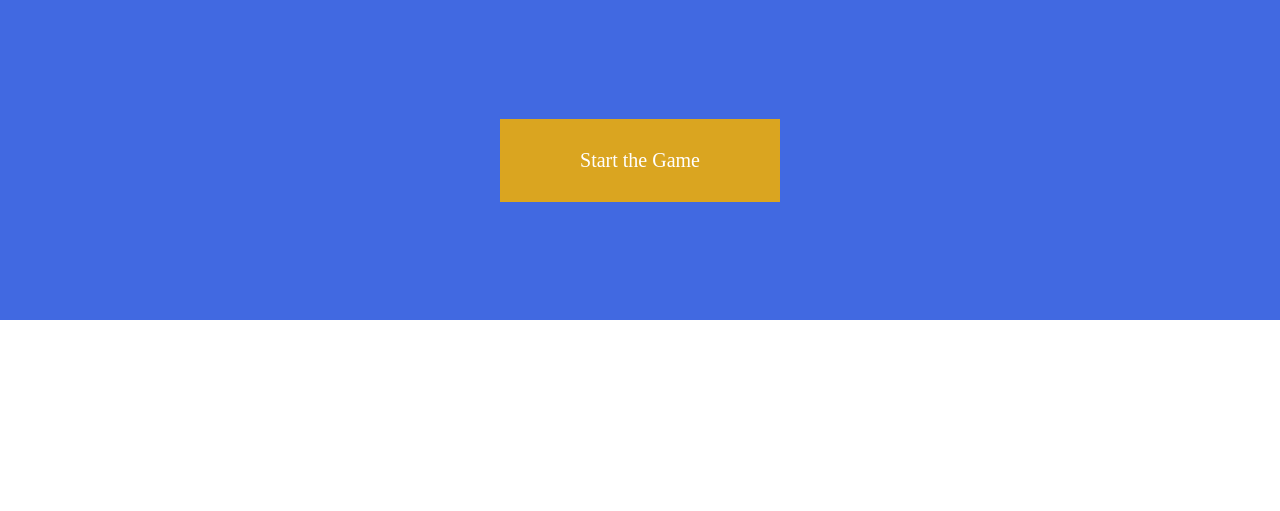
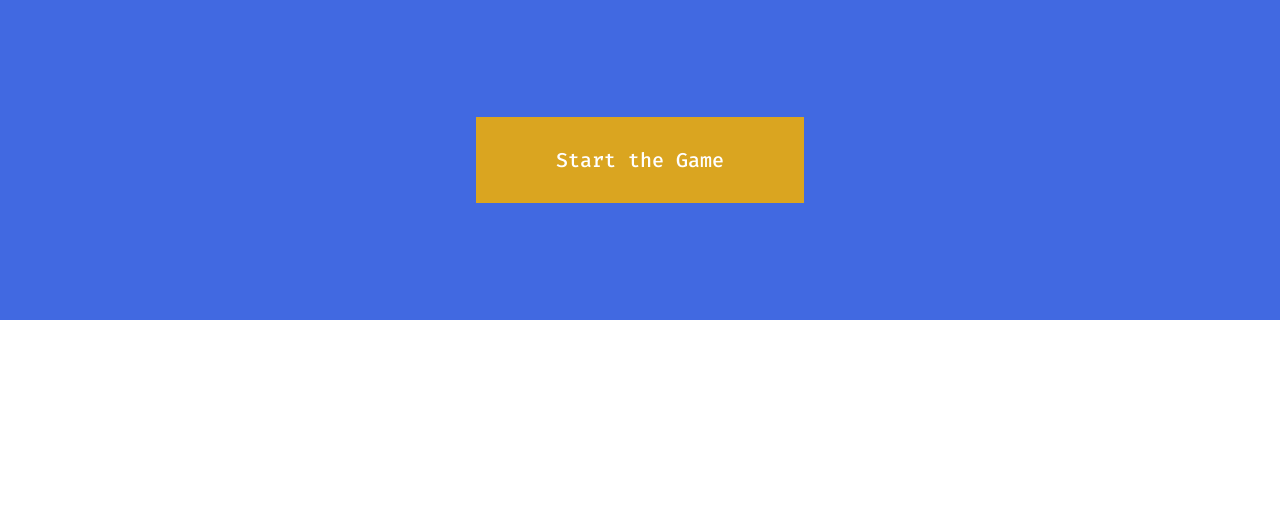
Before and after one commit to pulkitgangwar/simple-rock-paper-scissors-game, a plain HTML site: page index.html in a window 1280 px wide. Shown: the top 511 px of the page. Drawn offline with Linux system fonts and the light colour scheme.

Commit message:
google font fira code added

```diff
--- a/index.html
+++ b/index.html
@@ -5,6 +5,10 @@
     <meta name="viewport" content="width=device-width, initial-scale=1.0" />
     <meta http-equiv="X-UA-Compatible" content="ie=edge" />
     <title>Rock Paper Scissors</title>
+    <link
+      href="https://fonts.googleapis.com/css?family=Fira+Code:500&display=swap"
+      rel="stylesheet"
+    />
     <link rel="stylesheet" href="style.css" />
   </head>
   <body>
--- a/style.css
+++ b/style.css
@@ -10,7 +10,7 @@
 
 body {
   font-size: 1.6rem;
-  font-family: fira code;
+  font-family: "Fira Code", monospace;
   font-weight: 500;
   line-height: 1.6;
 }
```
